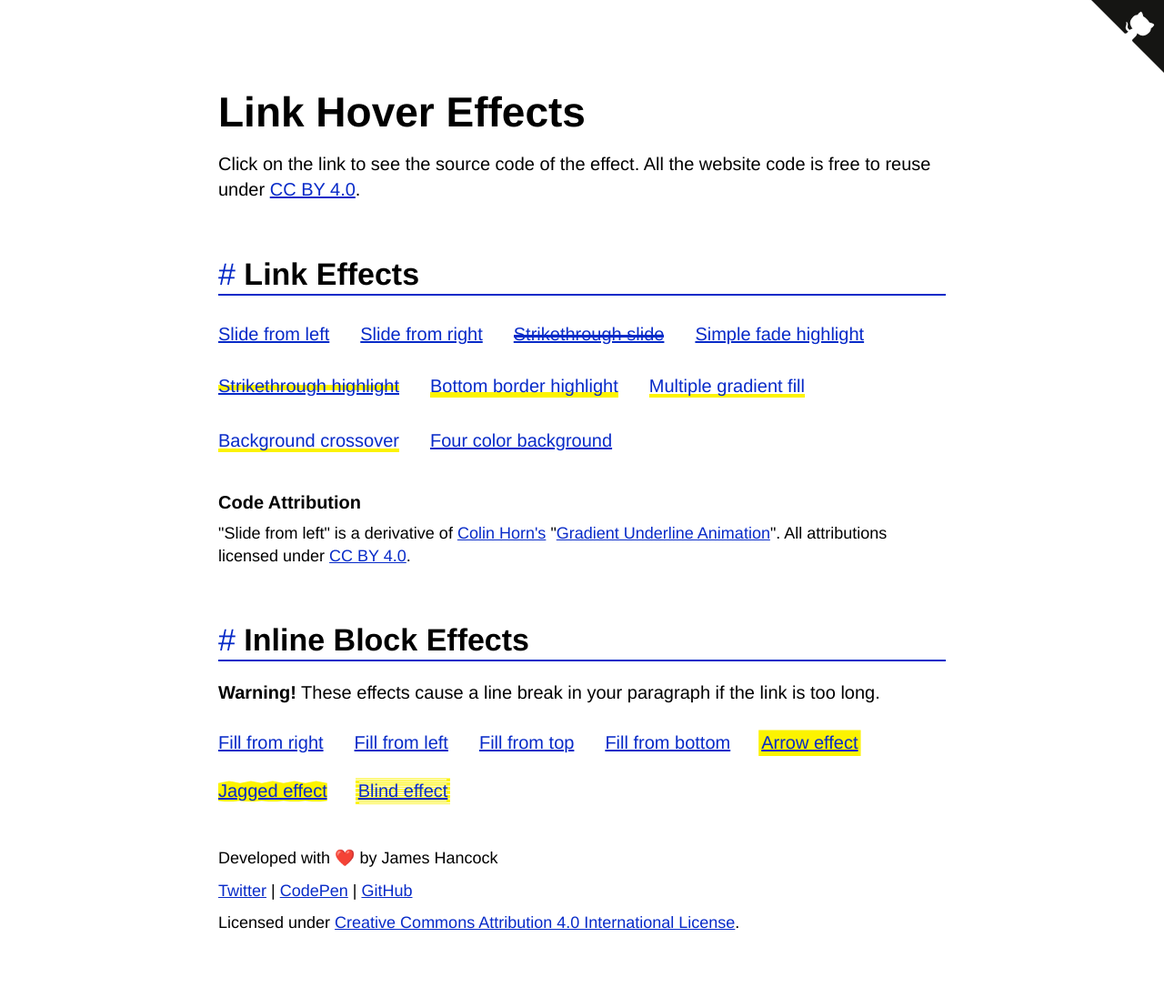
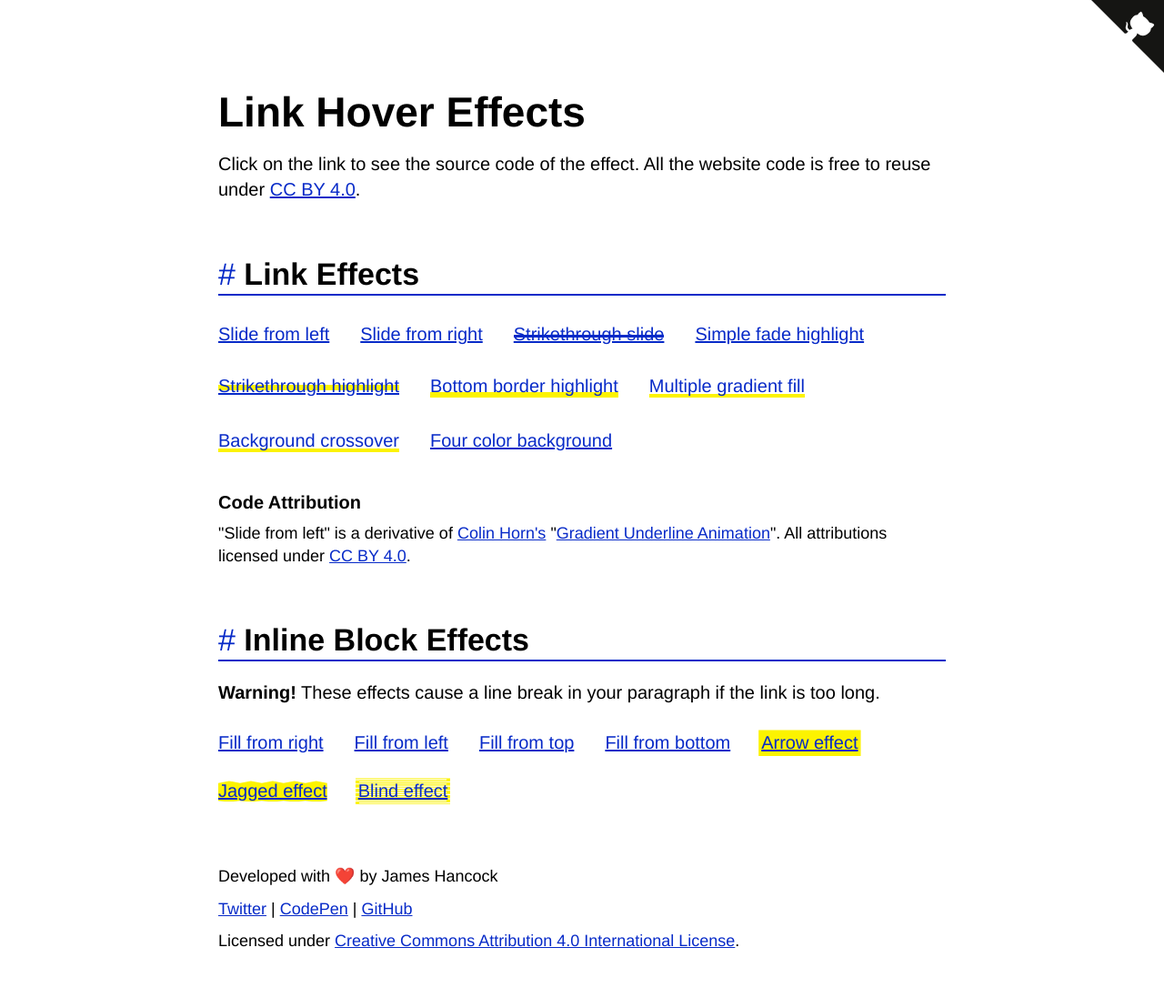
Before and after one commit to jhancock532/link-hover-effects, a Jekyll site: the page built from index.html, in a window 1280 px wide. Shown: the whole page at 91% size. Built offline with Jekyll 4.4.1, drawn with Linux system fonts in a browser that asks for light colours; some web fonts are replaced.

Commit message:
Minor design fix

```diff
--- a/_sass/components/_credits.scss
+++ b/_sass/components/_credits.scss
@@ -5,6 +5,10 @@
     margin-top: $grid * 1;
   }
 
+  @include media-query(md){
+    margin-top: $grid * 2;
+  }
+
   > p {
     font-size: $font-size--paragraph-mobile;
     margin: 10px 0;
```
